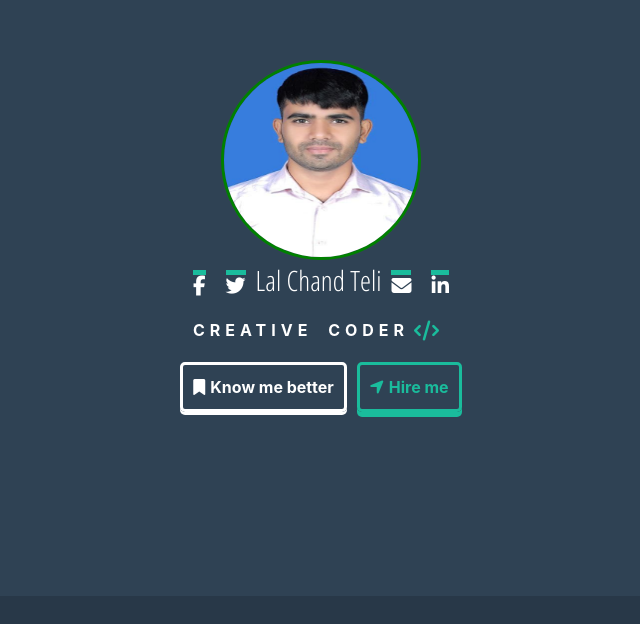
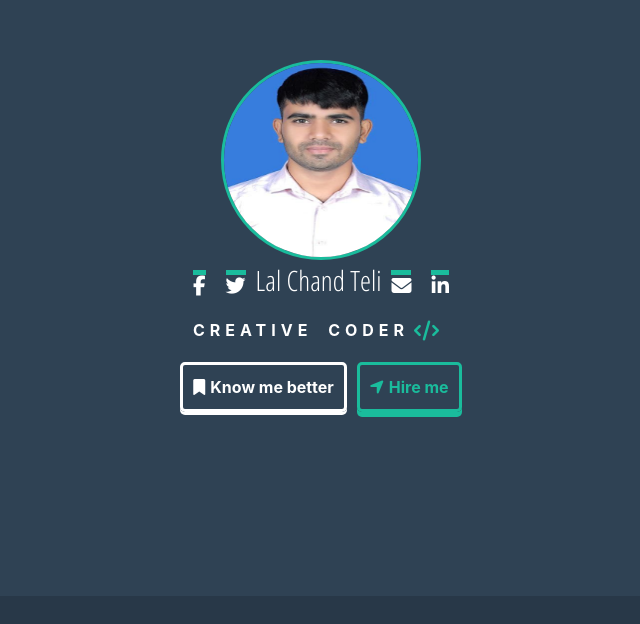
Before and after one commit to LALCHANDTELI/port_folio, a React (Create React App) app: page / in a window 1280 px wide. Shown: the part 124-748 px from the top of the page, without its empty margins (319-959 px from the left). Built offline with nearby package versions, Linux system fonts and the light colour scheme.

Commit message:
Update App.css

```diff
--- a/src/App.css
+++ b/src/App.css
@@ -26,14 +26,14 @@ nav {
 .profile-photo img {
   height: 200px;
   width: 200px;
-   border: 3px solid green;
+   border: 3px solid #1abc9c;
   border-radius: 50%;
 }
 
 .profile-nav-photo img {
   height: 60px;
   width: 60px;
-  border: 3px solid green;
+  border: 3px solid #1abc9c;
   border-radius: 50%;
 }
 
```
